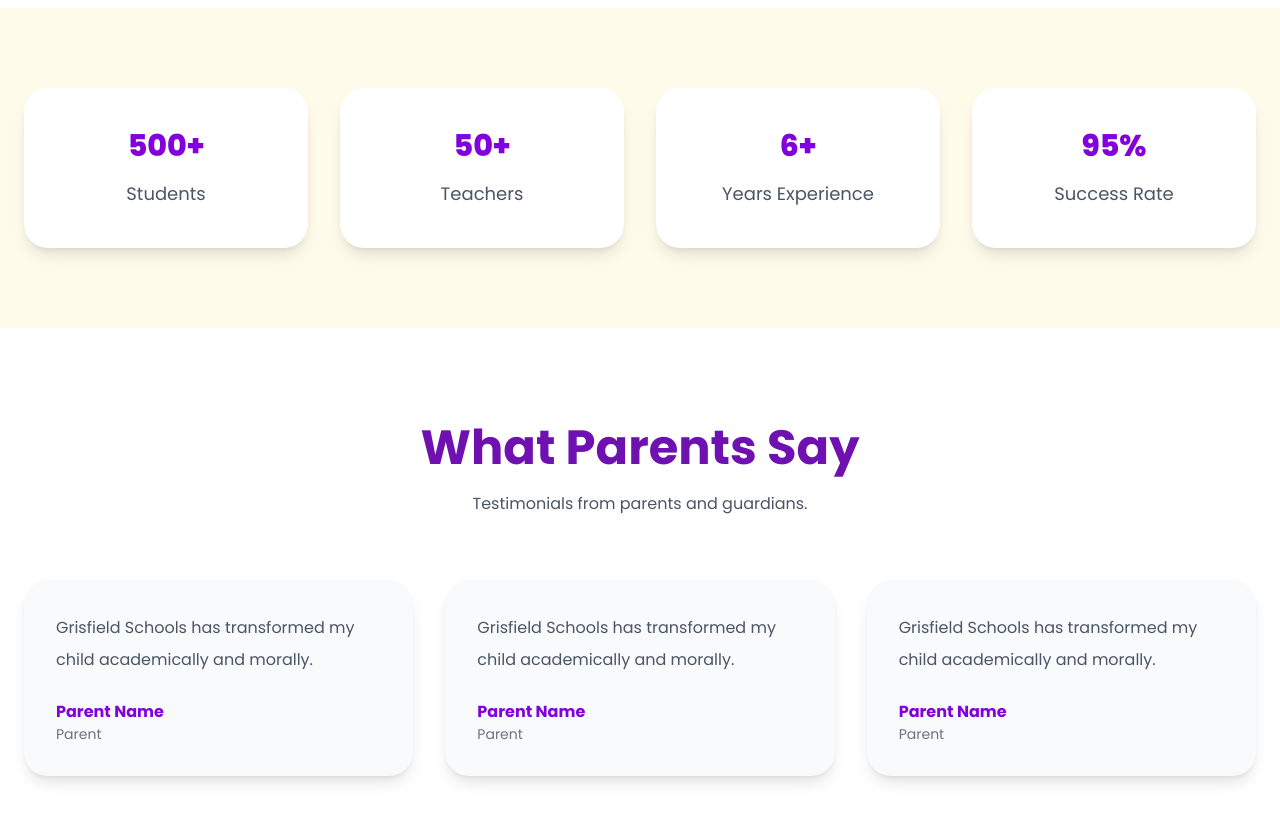
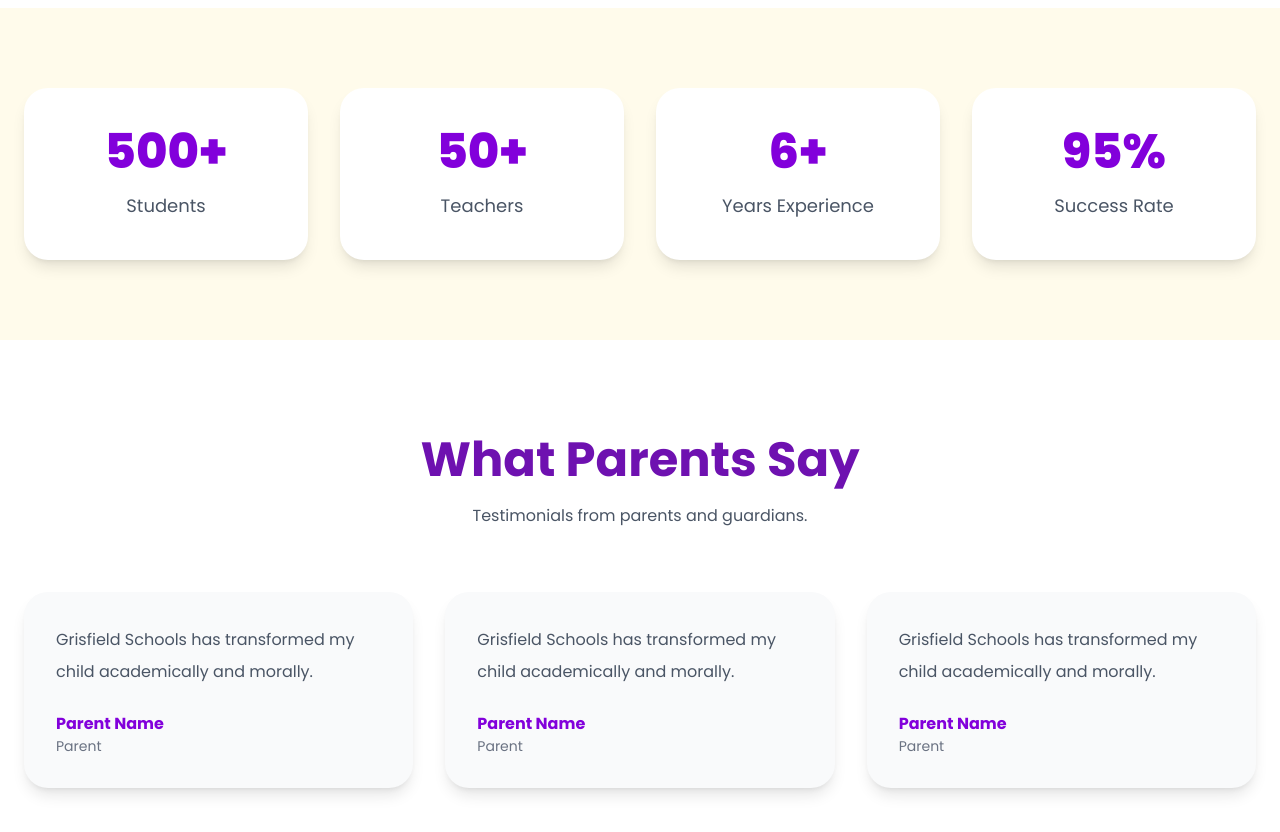
Before and after one commit to MstPaschal/school-management-system, a React (Vite) app in the folder client/: page / in a window 1280 px wide. Shown: the part 2460-3292 px from the top of the page. Built offline with nearby package versions, Linux system fonts and the light colour scheme.

Commit message:
Stats fix

```diff
--- a/client/src/pages/Home.jsx
+++ b/client/src/pages/Home.jsx
@@ -314,10 +314,10 @@
                 transition={{
                   delay: index * 0.2
                 }}
-                className="bg-white rounded-3xl shadow-lg p-10"
+                className="bg-white rounded-3xl shadow-lg p-6 md:p-10"
               >
 
-                <h3 className="text-3xl font-extrabold text-purple-700">
+                <h3 className="text-3xl sm:text-4xl md:text-5xl font-extrabold text-purple-700">
 
                   {item[0]}
 
```
